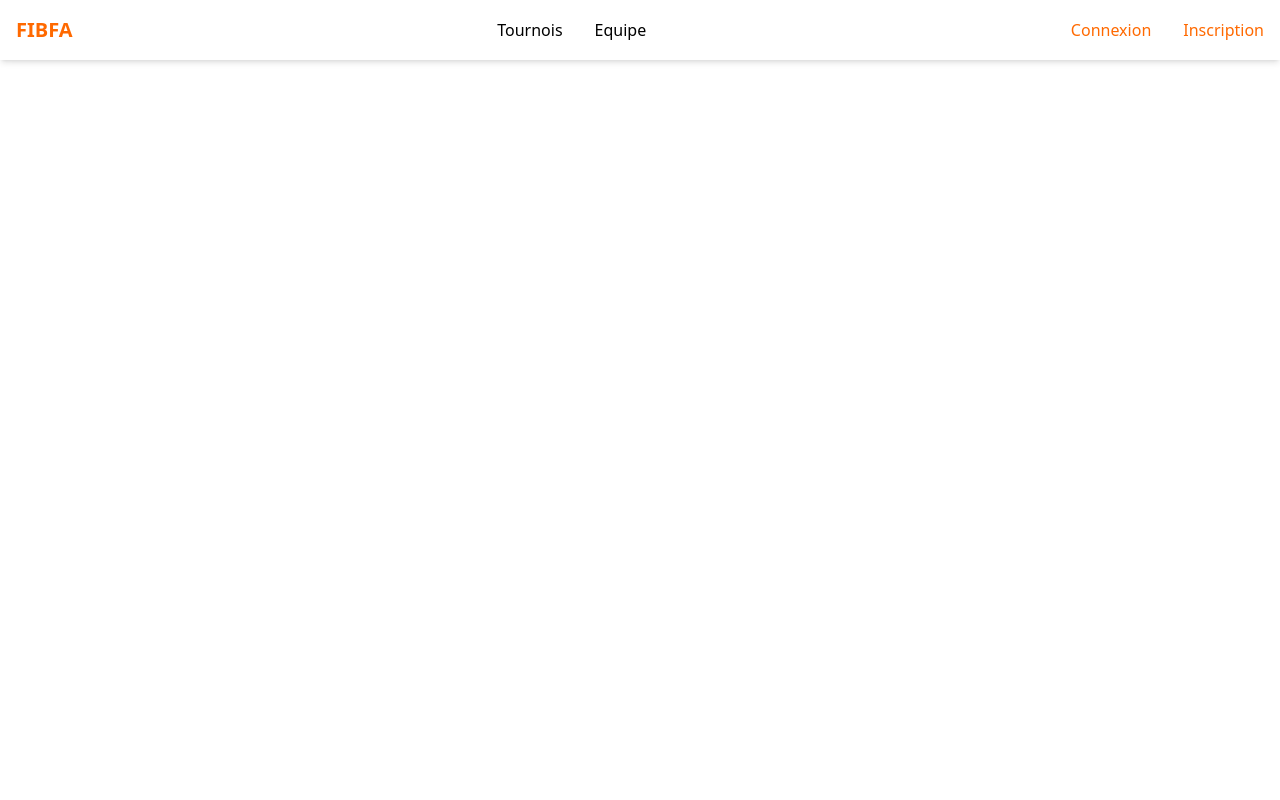
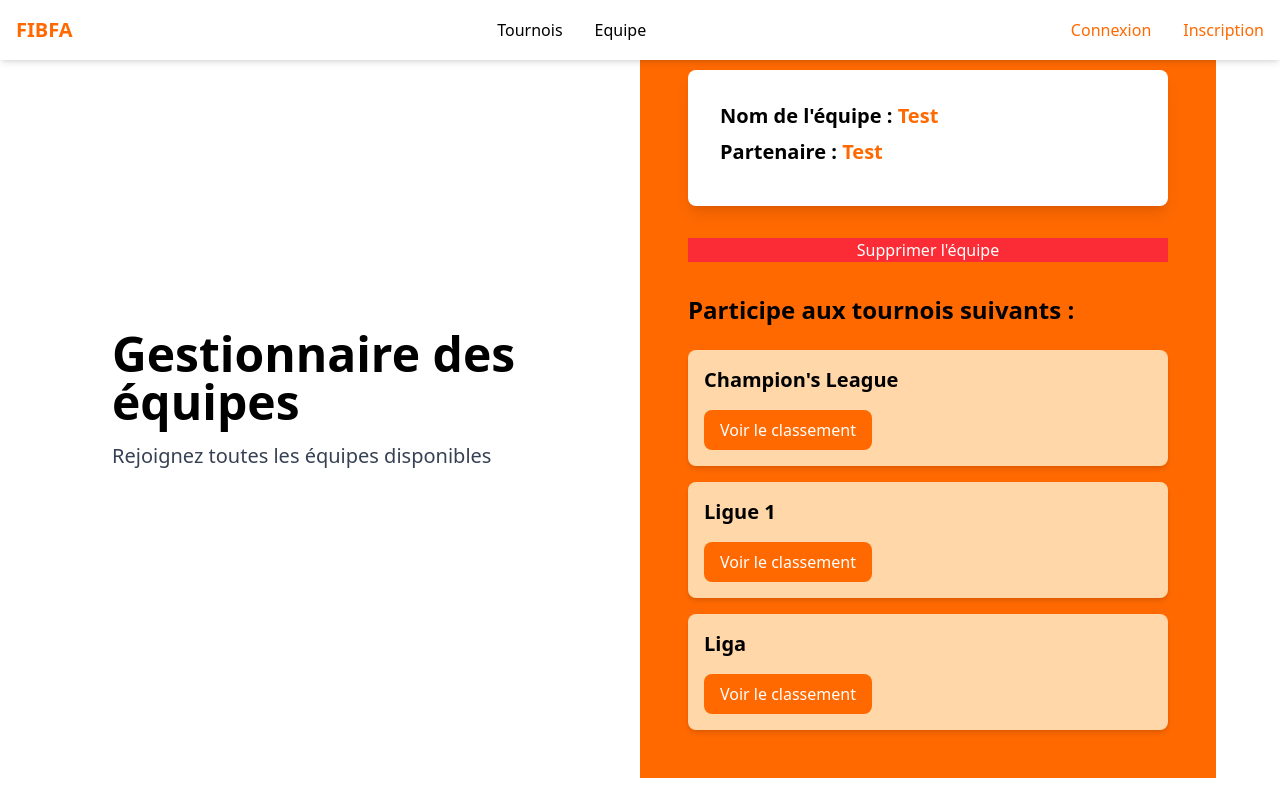
Before and after one commit to VictorGreiveldingerHub/FIBFA, a Vue app in the folder frontend/: page /team in a window 1280 px wide. Built offline with nearby package versions, Linux system fonts and the light colour scheme.

Commit message:
Mise en place rapide des views Login, Signin, team et tournament

```diff
--- a/frontend/src/views/Login.vue
+++ b/frontend/src/views/Login.vue
@@ -1,3 +1,58 @@
 <template>
-  <div class="login"><h1>Page de connexion</h1></div>
+  <div
+    class="login min-h-screen flex items-center justify-center bg-gray-50 p-6"
+  >
+    <div
+      class="bg-white rounded-lg shadow-lg p-10 w-full max-w-md flex flex-col gap-6"
+    >
+      <!-- Titre et sous-titre -->
+      <h1 class="text-4xl font-bold text-orange-500 text-center">FIBFA</h1>
+      <h2 class="text-2xl font-semibold text-gray-800 text-center">
+        Connectez-vous
+      </h2>
+
+      <!-- Lien inscription -->
+      <p class="text-center">
+        <span class="text-black">Vous n'avez pas encore de compte ? </span>
+        <RouterLink to="/signin" class="text-orange-500 font-semibold"
+          >Inscrivez-vous</RouterLink
+        >
+      </p>
+
+      <!-- Formulaire -->
+      <form class="flex flex-col gap-4">
+        <!-- Adresse e-mail -->
+        <div class="flex flex-col gap-1">
+          <label class="text-gray-700 font-semibold">Adresse e-mail</label>
+          <input
+            type="email"
+            placeholder="Saisissez votre e-mail"
+            class="border border-gray-300 rounded-lg px-4 py-2 focus:outline-none focus:ring-2 focus:ring-orange-500"
+          />
+        </div>
+
+        <!-- Mot de passe -->
+        <div class="flex flex-col gap-1">
+          <label class="text-gray-700 font-semibold">Mot de passe</label>
+          <input
+            type="password"
+            placeholder="Saisissez votre mot de passe"
+            class="border border-gray-300 rounded-lg px-4 py-2 focus:outline-none focus:ring-2 focus:ring-orange-500"
+          />
+        </div>
+
+        <!-- Bouton connexion -->
+        <button
+          type="submit"
+          class="bg-orange-500 text-white font-semibold px-4 py-2 rounded-lg hover:bg-orange-600 transition mt-2"
+        >
+          Se connecter
+        </button>
+      </form>
+    </div>
+  </div>
 </template>
+
+<script setup>
+import { RouterLink } from "vue-router";
+</script>
--- a/frontend/src/views/Signin.vue
+++ b/frontend/src/views/Signin.vue
@@ -1,3 +1,64 @@
 <template>
-  <div class="signin"><h1>Page d'inscription</h1></div>
+  <div
+    class="signin min-h-screen flex items-center justify-center bg-gray-50 p-6"
+  >
+    <div
+      class="bg-white rounded-lg shadow-lg p-10 w-full max-w-md flex flex-col gap-6"
+    >
+      <!-- Titre et sous-titre -->
+      <h1 class="text-4xl font-bold text-orange-500 text-center">FIBFA</h1>
+      <h2 class="text-2xl font-semibold text-gray-800 text-center">
+        Inscrivez-vous
+      </h2>
+
+      <!-- Lien connexion -->
+      <p class="text-center">
+        <span class="text-black">Déjà un compte ? </span>
+        <RouterLink to="/login" class="text-orange-500 font-semibold"
+          >Connectez-vous</RouterLink
+        >
+      </p>
+
+      <!-- Formulaire -->
+      <form class="flex flex-col gap-4">
+        <!-- Pseudo -->
+        <div class="flex flex-col gap-1">
+          <label class="text-gray-700 font-semibold">Pseudo</label>
+          <input
+            type="text"
+            placeholder="Saisissez votre pseudo"
+            class="border border-gray-300 rounded-lg px-4 py-2 focus:outline-none focus:ring-2 focus:ring-orange-500"
+          />
+        </div>
+
+        <!-- Adresse e-mail -->
+        <div class="flex flex-col gap-1">
+          <label class="text-gray-700 font-semibold">Adresse e-mail</label>
+          <input
+            type="email"
+            placeholder="Saisissez votre adresse e-mail"
+            class="border border-gray-300 rounded-lg px-4 py-2 focus:outline-none focus:ring-2 focus:ring-orange-500"
+          />
+        </div>
+
+        <!-- Mot de passe -->
+        <div class="flex flex-col gap-1">
+          <label class="text-gray-700 font-semibold">Mot de passe</label>
+          <input
+            type="password"
+            placeholder="Saisissez votre mot de passe"
+            class="border border-gray-300 rounded-lg px-4 py-2 focus:outline-none focus:ring-2 focus:ring-orange-500"
+          />
+        </div>
+
+        <!-- Bouton inscription -->
+        <button
+          type="submit"
+          class="bg-orange-500 text-white font-semibold px-4 py-2 rounded-lg hover:bg-orange-600 transition mt-2"
+        >
+          S'inscrire
+        </button>
+      </form>
+    </div>
+  </div>
 </template>
--- a/frontend/src/views/Team.vue
+++ b/frontend/src/views/Team.vue
@@ -1,3 +1,140 @@
 <template>
-  <div class="team"><h1>Page des équipes</h1></div>
+  <div class="team-page min-h-screen flex items-center justify-center">
+    <div class="flex w-full max-w-6xl h-full">
+      <div class="w-1/2 flex flex-col justify-center px-12">
+        <h1 class="text-5xl font-bold mb-4">Gestionnaire des équipes</h1>
+        <p class="text-gray-700 text-xl">
+          Rejoignez toutes les équipes disponibles
+        </p>
+      </div>
+      <div
+        class="w-1/2 bg-orange-500 flex flex-col justify-center items-center p-12"
+      >
+        <div
+          v-if="!userTeam"
+          class="bg-white rounded-lg p-8 w-full max-w-md flex flex-col gap-4 shadow-lg"
+        >
+          <h2 class="text-2xl font-bold mb-4 text-orange-500">
+            Créer votre équipe
+          </h2>
+
+          <div class="flex flex-col gap-1">
+            <label class="text-black font-semibold">Nom de l'équipe</label>
+            <input
+              type="text"
+              placeholder="Nom de l'équipe"
+              class="border border-grey-500 rounded-lg px-4 py-2 focus:outline-none focus:ring-2 focus:ring-white"
+              v-model="newTeamName"
+            />
+          </div>
+
+          <div>
+            <label class="block font-semibold mb-1" for="member1"
+              >Membre 1</label
+            >
+            <select
+              id="member1"
+              class="w-full border border-gray-300 rounded-md p-2"
+            >
+              <option value="1">Alice</option>
+              <option value="2">Bob</option>
+              <option value="3">Charlie</option>
+            </select>
+          </div>
+
+          <div>
+            <label class="block font-semibold mb-1" for="member2"
+              >Membre 2</label
+            >
+            <select
+              id="member2"
+              class="w-full border border-gray-300 rounded-md p-2"
+            >
+              <option value="4">Diana</option>
+              <option value="5">Eve</option>
+              <option value="6">Frank</option>
+            </select>
+          </div>
+
+          <button
+            class="bg-white text-orange-500 font-semibold px-4 py-2 rounded-lg border border-orange-500 hover:bg-orange-100 transition mt-2"
+          >
+            Créer l'équipe
+          </button>
+        </div>
+
+        <div v-if="userTeam" class="w-full max-w-4xl flex flex-col gap-8">
+          <div
+            class="bg-white rounded-lg p-8 shadow-lg w-full flex flex-col items-left"
+          >
+            <h2 class="text-xl font-bold mb-2">
+              <span class="text-black">Nom de l'équipe : </span>
+              <span class="text-orange-500">{{ userTeam.name }}</span>
+            </h2>
+            <h2 class="text-xl font-bold mb-2">
+              <span class="text-black">Partenaire : </span>
+              <span class="text-orange-500">{{ userTeam.name }}</span>
+            </h2>
+          </div>
+
+          <button class="bg-red-500 text-white">Supprimer l'équipe</button>
+
+          <!-- Section tournois -->
+          <div class="w-full flex flex-col gap-4">
+            <h3 class="text-2xl font-bold mb-2">
+              Participe aux tournois suivants :
+            </h3>
+
+            <div class="flex flex-col gap-4">
+              <div
+                v-for="tournament in tournaments"
+                :key="tournament.id"
+                class="bg-orange-200 p-4 rounded-lg shadow-md flex flex-col gap-2 w-full"
+              >
+                <h4 class="text-xl font-bold">{{ tournament.name }}</h4>
+                <RouterLink
+                  :to="`/tournament/${tournament.id}`"
+                  class="mt-2 bg-orange-500 text-white px-4 py-2 rounded-lg hover:bg-orange-600 transition w-max"
+                >
+                  Voir le classement
+                </RouterLink>
+              </div>
+            </div>
+          </div>
+        </div>
+      </div>
+    </div>
+  </div>
 </template>
+
+<script setup>
+import { ref } from "vue";
+
+const isAuthenticated = ref(true);
+const userTeam = ref({ name: "Test", partner: "Louis" });
+const newTeamName = ref();
+
+const tournaments = ref([
+  {
+    id: 1,
+    name: "Champion's League",
+    date: "2026-02-10",
+    description: "Tournoi officiel pour les équipes européennes.",
+    teamsCount: 8,
+  },
+  {
+    id: 2,
+    name: "Ligue 1",
+    date: "2026-03-05",
+    description: "Tournoi officiel pour les équipes fraçaises.",
+    teamsCount: 2,
+  },
+  {
+    id: 4,
+    name: "Liga",
+    date: "2026-02-10",
+    description: "Tournoi officiel pour les équipes espagnoles.",
+    teamsCount: 2,
+  },
+]);
+</script>
--- a/frontend/src/views/Tournament.vue
+++ b/frontend/src/views/Tournament.vue
@@ -57,7 +57,7 @@ const tournaments = ref([
     teamsCount: 2,
   },
   {
-    id: 1,
+    id: 4,
     name: "Liga",
     date: "2026-02-10",
     description: "Tournoi officiel pour les équipes espagnoles.",
```
